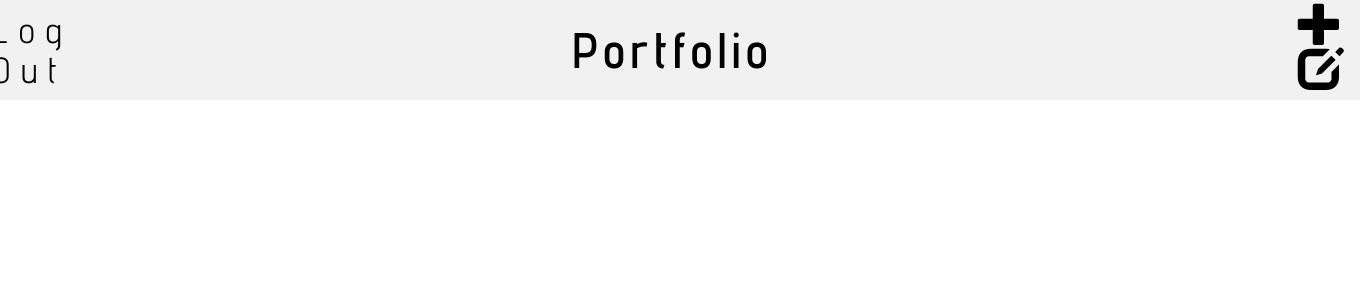
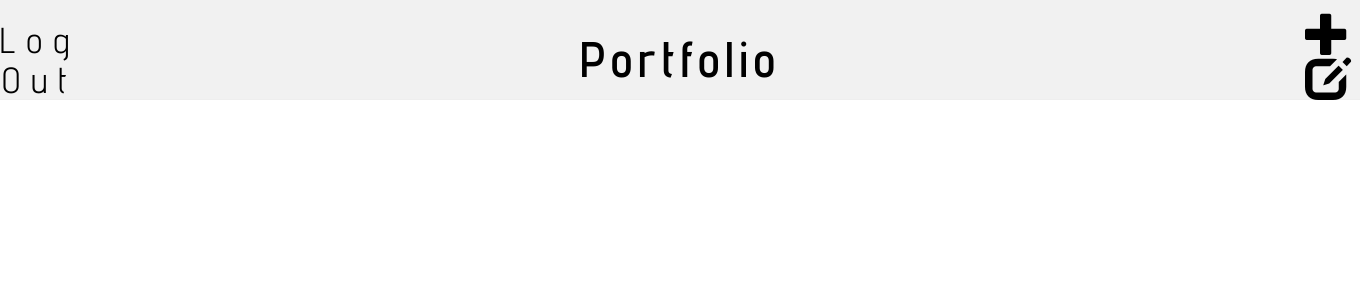
Before and after one commit to CraigTheCrag/CVWebApp, a Django app: page / in a window 1360 px wide. Shown: the top 300 px of the page. Run offline with Django 3.2, Linux system fonts and the light colour scheme; the visitor is signed in with stand-in values (Sample User, id 1); data that the repository does not hold is empty; some libraries are stand-ins or nearby versions.

Commit message:
Made page header class into a grid and set children's positions in grid

```diff
--- a/blog/static/css/blog.css
+++ b/blog/static/css/blog.css
@@ -14,9 +14,10 @@
     margin: 0px;
     height: 100px;
     width: 100%;
-    display: flex;
+    display: grid;
     align-items: center;
     justify-content: center;
+    grid-template: 1fr / 1fr 1fr 1fr 1fr 1fr;
 }
 
 #page-title {
@@ -26,6 +27,12 @@
     margin: 0px 500px;
     font-weight: bold;
     letter-spacing: 0.1em;
+    grid-column: 3 / span 1;
+}
+
+.tool-bar {
+    text-align: center;
+    grid-column: 1 / span 2;
 }
 
 .tool {
@@ -36,6 +43,7 @@
 
 .icon-bar {
     text-align: center;
+    grid-column: 4 / span 2;
 }
 
 .menu-icon {
```
